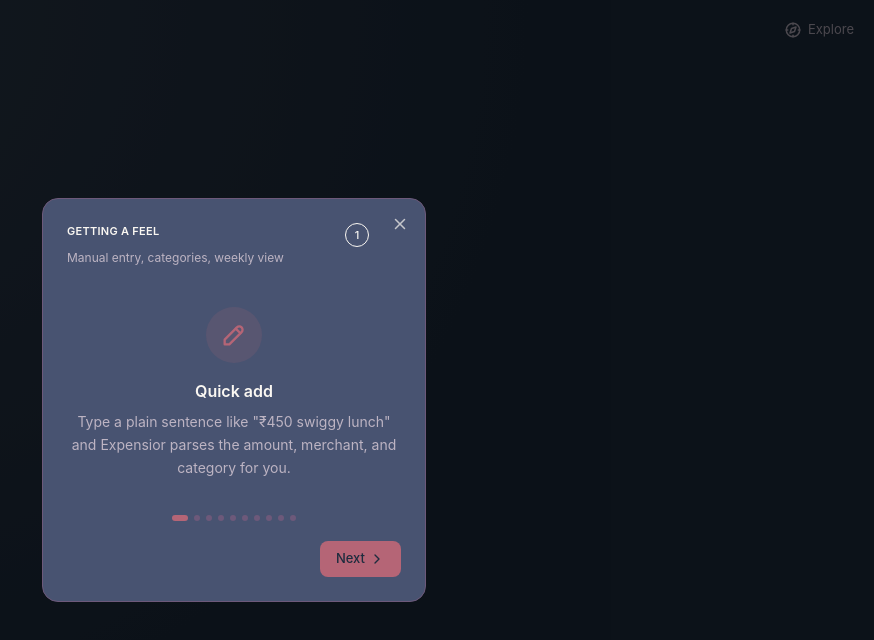
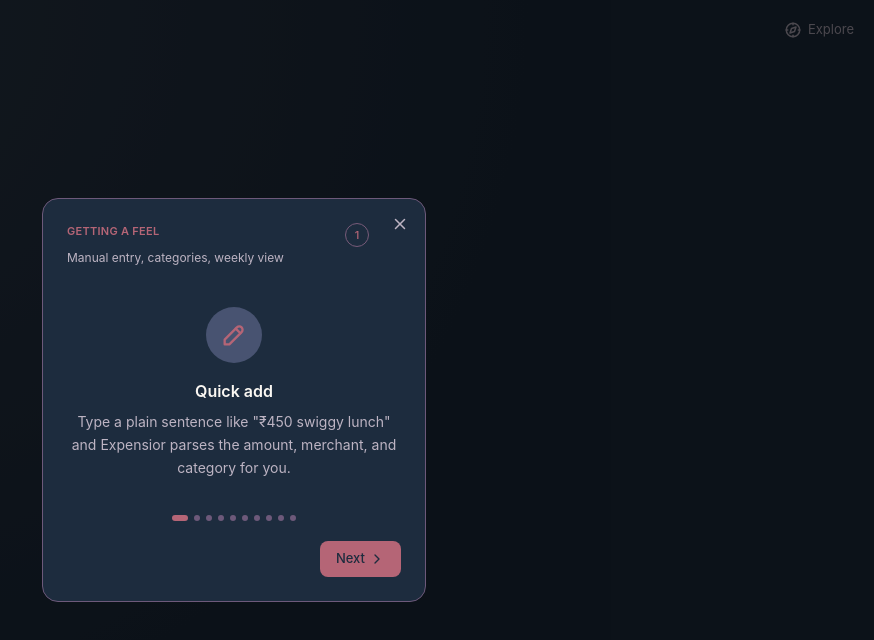
Before and after one commit to Expensior/expensior-web, a Next.js app: page /login in a window 1280 px wide. Both pictures are taken after a click on the button "Explore". Shown: the top 640 px of the page, without its empty margins (406-1280 px from the left). Built offline with nearby package versions, Linux system fonts and the light colour scheme.

Commit message:
Add files via upload

```diff
--- a/components/FeatureGuide.tsx
+++ b/components/FeatureGuide.tsx
@@ -78,36 +78,34 @@ const TIERS: TierGuide[] = [
   },
 ];
 
-// Progressively stronger tint of the theme's own accent color per tier --
-// index 0/1/2 map to light/medium/full. Text flips to var(--bg) once the
-// background gets dark enough, matching the same pairing already used
-// throughout the app's accent-filled buttons.
+// Progressively stronger tint of the theme's own accent color, applied ONLY
+// to small, non-text-bearing elements (the badge, the icon circle) -- never
+// to the card background itself. Earlier version tinted the whole card and
+// kept var(--text)/var(--muted) for the label and tagline, which looked
+// fine in isolation but was never actually tested against a COMPUTED tint
+// background -- confirmed broken (washed-out, low-contrast text) across
+// three different themes via screenshots. Card background now always stays
+// on var(--bg), the one background var(--text)/var(--muted) are actually
+// proven to contrast against everywhere else in the app.
 function tierStyle(tier: TierGuide, tierIdx: number) {
   if (tier.isSecurity) {
     return {
-      cardBg: 'var(--surface)',
-      cardBorder: '1px dashed var(--border)',
-      textColor: 'var(--text)',
-      mutedColor: 'var(--muted)',
+      badgeBg: 'var(--accent)',
+      badgeBorder: 'none',
       iconCircleBg: 'color-mix(in srgb, var(--accent), var(--surface) 85%)',
       iconColor: 'var(--accent)',
       dotActive: 'var(--accent)',
       dotInactive: 'var(--border)',
-      navTextColor: 'var(--muted)',
     };
   }
-  const strength = [15, 55, 100][tierIdx] ?? 15; // % accent mixed into the card background
-  const dark = tierIdx >= 1; // medium and full tiers get light text
+  const strength = [15, 55, 100][tierIdx] ?? 15;
   return {
-    cardBg: `color-mix(in srgb, var(--accent), var(--surface) ${100 - strength}%)`,
-    cardBorder: '1px solid var(--border)',
-    textColor: dark ? 'var(--bg)' : 'var(--text)',
-    mutedColor: dark ? 'color-mix(in srgb, var(--bg), transparent 25%)' : 'var(--muted)',
-    iconCircleBg: dark ? 'color-mix(in srgb, var(--bg), transparent 85%)' : 'color-mix(in srgb, var(--accent), transparent 85%)',
-    iconColor: dark ? 'var(--bg)' : 'var(--accent)',
-    dotActive: dark ? 'var(--bg)' : 'var(--accent)',
-    dotInactive: dark ? 'color-mix(in srgb, var(--bg), transparent 65%)' : 'var(--border)',
-    navTextColor: dark ? 'color-mix(in srgb, var(--bg), transparent 30%)' : 'var(--muted)',
+    badgeBg: strength >= 100 ? 'var(--accent)' : 'transparent',
+    badgeBorder: strength >= 100 ? 'none' : `1.5px solid color-mix(in srgb, var(--accent), var(--border) ${100 - strength}%)`,
+    iconCircleBg: `color-mix(in srgb, var(--accent), var(--surface) ${100 - strength}%)`,
+    iconColor: strength >= 100 ? 'var(--bg)' : 'var(--accent)',
+    dotActive: 'var(--accent)',
+    dotInactive: 'var(--border)',
   };
 }
 
@@ -147,34 +145,38 @@ export default function FeatureGuide({ open, onClose }: { open: boolean; onClose
 
   return (
     <div className="fixed inset-0 z-50 flex items-center justify-center p-4" style={{ background: 'rgba(0,0,0,0.6)' }}>
-      <div
-        className="w-full max-w-sm rounded-2xl p-6 relative transition-colors"
-        style={{ background: style.cardBg, border: style.cardBorder }}
-      >
-        <button onClick={onClose} aria-label="Close feature guide" className="absolute top-4 right-4 opacity-70 hover:opacity-100" style={{ color: style.textColor }}>
+      <div className="w-full max-w-sm bg-[var(--bg)] border border-[var(--border)] rounded-2xl p-6 relative">
+        <button onClick={onClose} aria-label="Close feature guide" className="absolute top-4 right-4 text-[var(--muted)] hover:text-[var(--text)]">
           <IconX size={18} />
         </button>
 
         <div className="flex items-start justify-between mb-0.5 pr-8">
-          <p className="text-sc-11 uppercase tracking-wide font-semibold" style={{ color: style.textColor }}>{tier.name}</p>
+          <p className="text-sc-11 uppercase tracking-wide font-semibold text-[var(--accent)]">{tier.name}</p>
           {tier.isSecurity ? (
-            <div className="w-6 h-6 rounded-full flex items-center justify-center shrink-0" style={{ background: 'var(--accent)' }}>
+            <div className="w-6 h-6 rounded-full flex items-center justify-center shrink-0" style={{ background: style.badgeBg }}>
               <IconShieldLock size={12} style={{ color: 'var(--bg)' }} />
             </div>
           ) : (
-            <div className="w-6 h-6 rounded-full flex items-center justify-center shrink-0 text-sc-11 font-medium" style={{ border: `1.5px solid ${style.textColor}`, color: style.textColor }}>
+            <div
+              className="w-6 h-6 rounded-full flex items-center justify-center shrink-0 text-sc-11 font-medium"
+              style={{
+                background: style.badgeBg,
+                border: style.badgeBorder,
+                color: style.badgeBg === 'var(--accent)' ? 'var(--bg)' : 'var(--accent)',
+              }}
+            >
               {tierIdx + 1}
             </div>
           )}
         </div>
-        <p className="text-sc-12 mb-6" style={{ color: style.mutedColor }}>{tier.tagline}</p>
+        <p className="text-sc-12 text-[var(--muted)] mb-6">{tier.tagline}</p>
 
         <div className="flex flex-col items-center text-center py-4">
           <div className="w-14 h-14 rounded-full flex items-center justify-center mb-4" style={{ background: style.iconCircleBg }}>
             <Icon size={28} style={{ color: style.iconColor }} />
           </div>
-          <p className="text-sc-16 font-semibold mb-2" style={{ color: style.textColor }}>{slide.title}</p>
-          <p className="text-sc-14 leading-relaxed" style={{ color: style.mutedColor }}>{slide.body}</p>
+          <p className="text-sc-16 font-semibold text-[var(--text)] mb-2">{slide.title}</p>
+          <p className="text-sc-14 text-[var(--muted)] leading-relaxed">{slide.body}</p>
         </div>
 
         <div className="flex items-center justify-center gap-1.5 my-5">
@@ -197,18 +199,13 @@ export default function FeatureGuide({ open, onClose }: { open: boolean; onClose
           <button
             onClick={back}
             disabled={isFirst}
-            className="flex items-center gap-1 text-sc-13 disabled:opacity-0 transition-opacity"
-            style={{ color: style.navTextColor }}
+            className="flex items-center gap-1 text-sc-13 text-[var(--muted)] disabled:opacity-0 hover:text-[var(--text)] transition-colors"
           >
             <IconChevronLeft size={16} /> Back
           </button>
           <button
             onClick={next}
-            className="flex items-center gap-1 rounded-lg px-4 py-2 text-sc-13 font-medium"
-            style={{
-              background: style.textColor === 'var(--bg)' ? 'var(--bg)' : 'var(--accent)',
-              color: style.textColor === 'var(--bg)' ? 'var(--accent)' : 'var(--bg)',
-            }}
+            className="flex items-center gap-1 bg-[var(--accent)] text-[var(--bg)] rounded-lg px-4 py-2 text-sc-13 font-medium"
           >
             {isLast ? 'Done' : 'Next'} {!isLast && <IconChevronRight size={16} />}
           </button>
```
Also changed, not shown: 1 other file (tests, documents, lock files or other folders).
